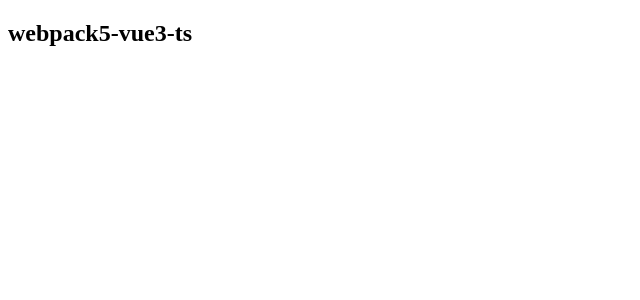
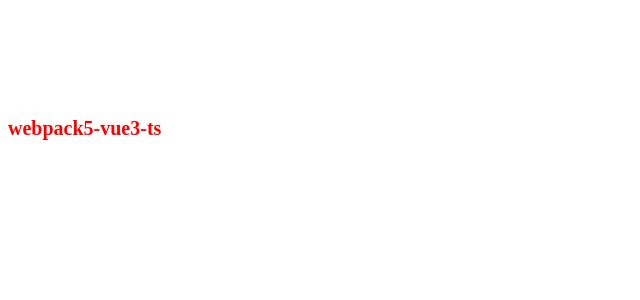
Before and after one commit to peter-song/Vue3-webpack5-ts-demo, a Vue app: page / in a window 1280 px wide. Shown: the top 300 px of the page, without its empty margins (0-640 px from the left). Built offline with nearby package versions, Linux system fonts and the light colour scheme; the HTML template or start-up script is replaced by a standard one.

Commit message:
支持css和less

```diff
--- a/package.json
+++ b/package.json
@@ -25,7 +25,11 @@
     "@babel/preset-typescript": "^7.22.5",
     "babel-loader": "^9.1.3",
     "cross-env": "^7.0.3",
+    "css-loader": "^6.8.1",
     "html-webpack-plugin": "^5.5.3",
+    "less": "^4.2.0",
+    "less-loader": "^11.1.3",
+    "style-loader": "^3.3.3",
     "vue-loader": "^17.2.2",
     "webpack": "^5.88.2",
     "webpack-cli": "^5.1.4",
--- a/src/App.vue
+++ b/src/App.vue
@@ -5,7 +5,8 @@
 </template>
 
 <script setup lang="ts">
-
+  import './app.css';
+  import './app.less';
 </script>
 
 <style scoped>
--- /dev/null
+++ b/src/app.css
@@ -0,0 +1,4 @@
+h2 {
+	color: red;
+	transform: translateY(100px);
+}
--- /dev/null
+++ b/src/app.less
@@ -0,0 +1,5 @@
+#root {
+	h2 {
+		font-size: 20px;
+	}
+}
```
Also changed, not shown: 1 other file (tests, documents, lock files or other folders).
